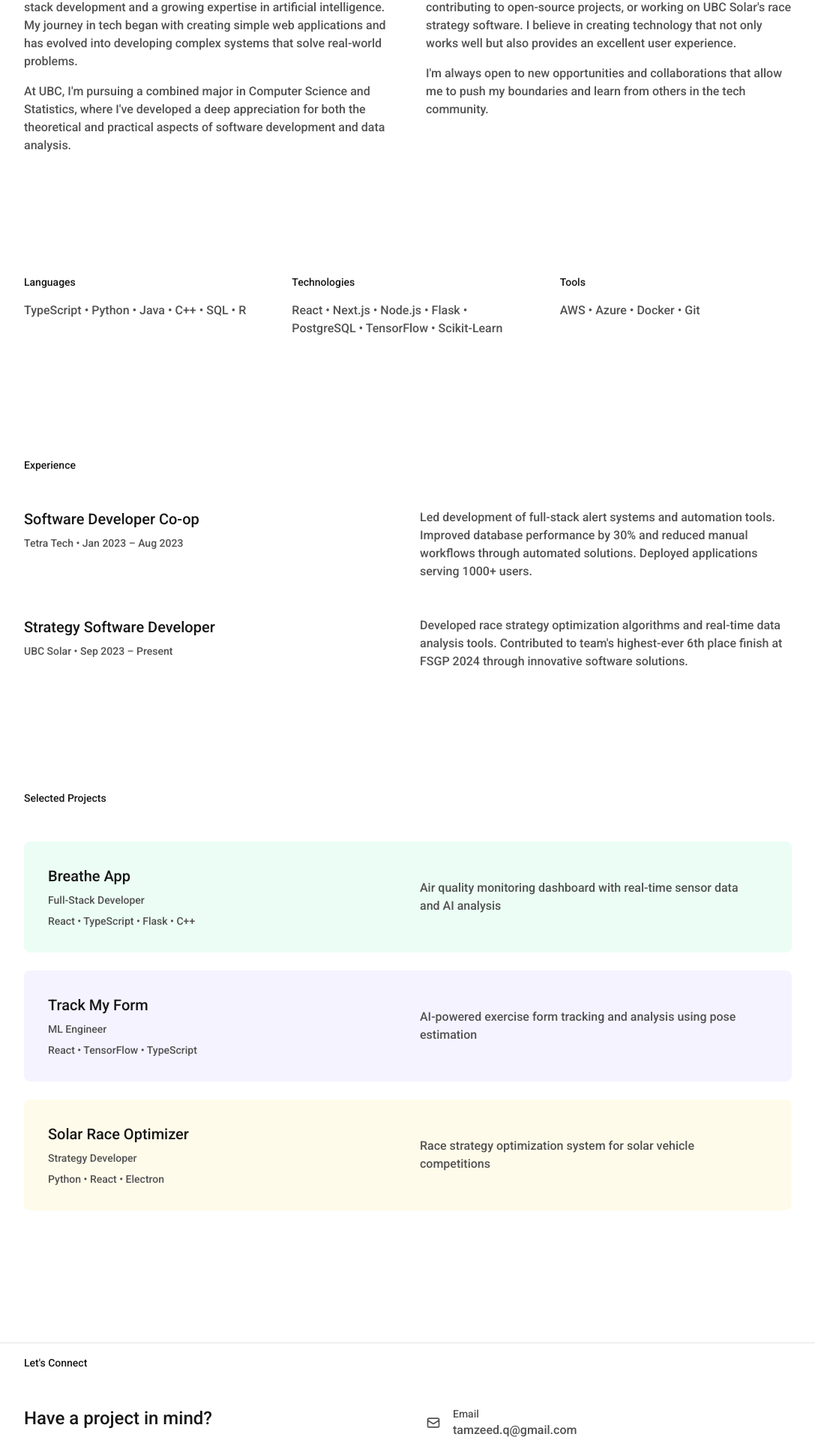
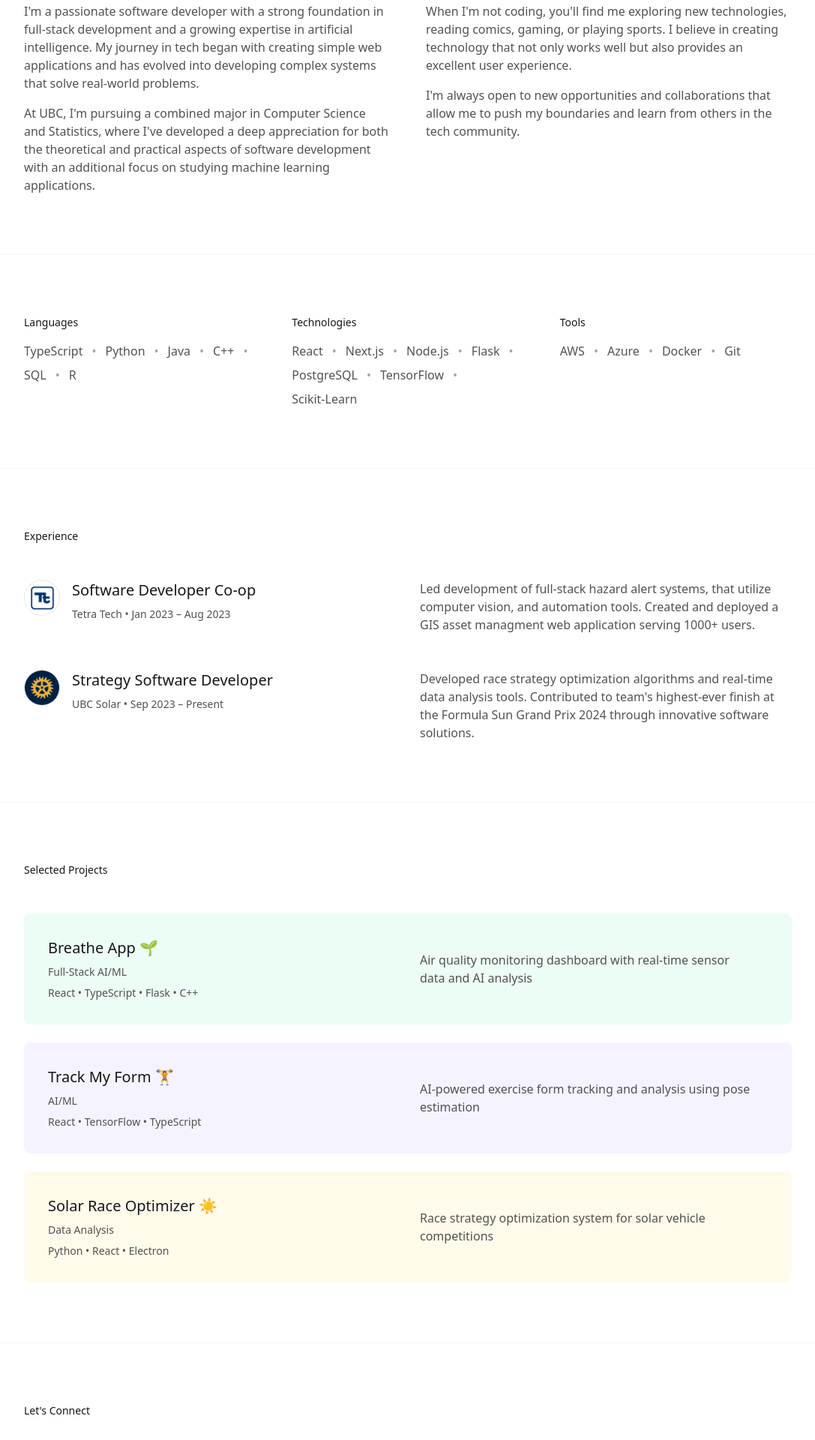
Before and after one commit to tamzeedq/personal_website, a Next.js app: page / in a window 1280 px wide. Shown: the part 734-2654 px from the top of the page at 75% size, without its empty margins (96-1183 px from the left). Built offline with nearby package versions, Linux system fonts and the light colour scheme.

Commit message:
added some more visuals

```diff
--- a/src/app/layout.tsx
+++ b/src/app/layout.tsx
@@ -24,7 +24,7 @@ export default function RootLayout({
 }) {
   return (
     <html lang="en">
-      <body className={roboto.className}>
+      <body>
         {/* <Navbar></Navbar> */}
         {children}
         {/* <Footer></Footer> */}
--- a/src/app/page.tsx
+++ b/src/app/page.tsx
@@ -38,24 +38,24 @@ const MinimalistPortfolio = () => {
 
   const projects = [
     {
-      title: "Breathe App",
-      role: "Full-Stack Developer",
+      title: "Breathe App 🌱",
+      category: "Full-Stack AI/ML",
       tech: "React • TypeScript • Flask • C++",
       description: "Air quality monitoring dashboard with real-time sensor data and AI analysis",
       color: "bg-emerald-50",
       accent: "bg-emerald-400"
     },
     {
-      title: "Track My Form",
-      role: "ML Engineer",
+      title: "Track My Form 🏋️",
+      category: "AI/ML",
       tech: "React • TensorFlow • TypeScript",
       description: "AI-powered exercise form tracking and analysis using pose estimation",
       color: "bg-violet-50",
       accent: "bg-violet-400"
     },
     {
-      title: "Solar Race Optimizer",
-      role: "Strategy Developer",
+      title: "Solar Race Optimizer ☀️",
+      category: "Data Analysis",
       tech: "Python • React • Electron",
       description: "Race strategy optimization system for solar vehicle competitions",
       color: "bg-amber-50",
@@ -67,7 +67,7 @@ const MinimalistPortfolio = () => {
     <div className="min-h-screen bg-white text-neutral-900" onMouseMove={handleMouseMove}>
       {/* Floating Navigation Dots */}
       <div className="fixed right-8 top-1/2 -translate-y-1/2 space-y-4 z-50 hidden md:block">
-        {['hero', 'skills', 'experience', 'projects'].map((section) => (
+        {['hero', 'about', 'skills', 'experience', 'projects'].map((section) => (
           <motion.div
             key={section}
             className={`w-3 h-3 rounded-full cursor-pointer transition-colors duration-300
@@ -113,12 +113,9 @@ const MinimalistPortfolio = () => {
       </motion.nav>
 
       {/* Hero Section */}
-      <section id="hero" className=" pt-32 pb-20 px-6 bg-gradient-to-b from-indigo-50/50 relative">
+      <section id="hero" className=" pt-32 pb-20 px-6 border-b border-neutral-100">
         <div
           className="absolute inset-0 opacity-30"
-          style={{
-            background: `radial-gradient(circle at ${mousePosition.x}px ${mousePosition.y}px, rgba(99, 102, 241, 0.15), transparent 80%)`
-          }}
         />
         <div className="container mx-auto max-w-5xl relative">
           <div className="grid md:grid-cols-2 gap-12 items-center">
@@ -132,7 +129,7 @@ const MinimalistPortfolio = () => {
               >
                 {/* Hi,👋<br></br>
                 <span> I'm Tamzeed</span> */}
-                Tamzeed Quazi 🚀
+                Tamzeed Quazi
               </motion.h1>
 
               <motion.p
@@ -202,7 +199,7 @@ const MinimalistPortfolio = () => {
       </section>
 
       {/* About Section */}
-      <section id="about" className="py-20 px-6">
+      <section id="about" className="py-20 px-6 border-b border-neutral-100">
         {/* <SectionSeparator /> */}
         <div className="container mx-auto max-w-5xl">
           <motion.h2
@@ -211,7 +208,7 @@ const MinimalistPortfolio = () => {
             whileInView={{ opacity: 1, x: 0 }}
             viewport={{ once: true }}
           >
-            About Me
+            About Me 👋
           </motion.h2>
           <div className="grid md:grid-cols-2 gap-12">
             <motion.div
@@ -230,7 +227,7 @@ const MinimalistPortfolio = () => {
               <p>
                 At UBC, I'm pursuing a combined major in Computer Science and Statistics,
                 where I've developed a deep appreciation for both the theoretical and practical
-                aspects of software development and data analysis.
+                aspects of software development with an additional focus on studying machine learning applications.
               </p>
             </motion.div>
             <motion.div
@@ -241,9 +238,8 @@ const MinimalistPortfolio = () => {
               className="text-neutral-600 space-y-4"
             >
               <p>
-                When I'm not coding, you'll find me exploring new technologies, contributing to
-                open-source projects, or working on UBC Solar's race strategy software. I believe
-                in creating technology that not only works well but also provides an excellent
+                When I'm not coding, you'll find me exploring new technologies, reading comics, gaming, or playing sports.
+                I believe in creating technology that not only works well but also provides an excellent
                 user experience.
               </p>
               <p>
@@ -256,14 +252,42 @@ const MinimalistPortfolio = () => {
       </section>
 
       {/* Skills Grid */}
-      <section id="skills" className="py-20 px-6">
-        {/* <SectionSeparator /> */}
+      <section id="skills" className="py-20 px-6 border-b border-neutral-100">
         <div className="container mx-auto max-w-5xl grid md:grid-cols-3 gap-12">
           {[
-            { title: "Languages", content: "TypeScript • Python • Java • C++ • SQL • R" },
-            { title: "Technologies", content: "React • Next.js • Node.js • Flask • PostgreSQL • TensorFlow • Scikit-Learn" },
-            { title: "Tools", content: "AWS • Azure • Docker • Git" }
-          ].map((skill, index) => (
+            {
+              title: "Languages",
+              skills: [
+                { name: "TypeScript", color: "hover:text-[#3178C6]" },
+                { name: "Python", color: "hover:text-[#3776AB]" },
+                { name: "Java", color: "hover:text-[#E76F00]" },
+                { name: "C++", color: "hover:text-[#00599C]" },
+                { name: "SQL", color: "hover:text-[#4479A1]" },
+                { name: "R", color: "hover:text-[#276DC3]" }
+              ]
+            },
+            {
+              title: "Technologies",
+              skills: [
+                { name: "React", color: "hover:text-[#61DAFB]" },
+                { name: "Next.js", color: "hover:text-[#000000]" },
+                { name: "Node.js", color: "hover:text-[#339933]" },
+                { name: "Flask", color: "hover:text-[#000000]" },
+                { name: "PostgreSQL", color: "hover:text-[#336791]" },
+                { name: "TensorFlow", color: "hover:text-[#FF6F00]" },
+                { name: "Scikit-Learn", color: "hover:text-[#F7931E]" }
+              ]
+            },
+            {
+              title: "Tools",
+              skills: [
+                { name: "AWS", color: "hover:text-[#FF9900]" },
+                { name: "Azure", color: "hover:text-[#0078D4]" },
+                { name: "Docker", color: "hover:text-[#2496ED]" },
+                { name: "Git", color: "hover:text-[#F05032]" }
+              ]
+            }
+          ].map((category, index) => (
             <motion.div
               key={index}
               className="group"
@@ -272,18 +296,28 @@ const MinimalistPortfolio = () => {
               transition={{ duration: 0.5, delay: index * 0.2 }}
               viewport={{ once: true }}
             >
-              <h2 className="text-sm font-medium mb-4 text-indigo-600">{skill.title}</h2>
-              <p className="text-neutral-600 group-hover:text-neutral-900 transition-colors">
-                {skill.content}
-              </p>
+              <h2 className="text-sm font-medium mb-4 text-indigo-600">{category.title}</h2>
+              <div className="flex flex-wrap gap-2">
+                {category.skills.map((skill, skillIndex) => (
+                  <>
+                  <motion.span
+                    key={skillIndex}
+                    className={`text-neutral-600 transition-colors cursor-default ${skill.color}`}
+                    whileHover={{ scale: 1.05 }}
+                  >
+                    {skill.name}
+                  </motion.span>
+                    {skillIndex < category.skills.length - 1 && <span className="text-neutral-400 ml-1 mr-1">•</span>}
+                  </>
+                ))}
+              </div>
             </motion.div>
           ))}
         </div>
       </section>
 
       {/* Experience Section */}
-      <section id="experience" className="py-20 px-6 bg-gradient-to-b from-indigo-50/50">
-        {/* <SectionSeparator /> */}
+      <section id="experience" className="py-20 px-6 border-b border-neutral-100">
         <div className="container mx-auto max-w-5xl">
           <motion.h2
             className="text-sm font-medium mb-12 text-indigo-600"
@@ -299,13 +333,15 @@ const MinimalistPortfolio = () => {
                 title: "Software Developer Co-op",
                 company: "Tetra Tech",
                 period: "Jan 2023 – Aug 2023",
-                description: "Led development of full-stack alert systems and automation tools. Improved database performance by 30% and reduced manual workflows through automated solutions. Deployed applications serving 1000+ users."
+                description: "Led development of full-stack hazard alert systems, that utilize computer vision, and automation tools. Created and deployed a GIS asset managment web application serving 1000+ users.",
+                icon: "/images/companies/tt-icon.jpg"
               },
               {
                 title: "Strategy Software Developer",
                 company: "UBC Solar",
                 period: "Sep 2023 – Present",
-                description: "Developed race strategy optimization algorithms and real-time data analysis tools. Contributed to team's highest-ever 6th place finish at FSGP 2024 through innovative software solutions."
+                description: "Developed race strategy optimization algorithms and real-time data analysis tools. Contributed to team's highest-ever finish at the Formula Sun Grand Prix 2024 through innovative software solutions.",
+                icon: "/images/companies/ubc-solar-icon.png"
               }
             ].map((experience, index) => (
               <motion.div
@@ -313,10 +349,18 @@ const MinimalistPortfolio = () => {
                 className="grid md:grid-cols-2 gap-8 group relative"
                 initial={{ opacity: 0, y: 20 }}
                 whileInView={{ opacity: 1, y: 0 }}
-                transition={{ duration: 0.5, delay: index * 0.2 }}
+                transition={{ duration: 0.3, delay: index * 0.2 }}
                 viewport={{ once: true }}
                 whileHover={{ x: 10 }}
               >
+                <div className="flex items-start gap-4">
+                  <div className="flex-shrink-0 w-12 h-12 rounded-full overflow-hidden border border-neutral-200">
+                    <img
+                      src={experience.icon}
+                      alt={`${experience.company} logo`}
+                      className="w-full h-full object-cover"
+                    />
+                  </div>
                   <div>
                     <h3 className="text-xl mb-2 group-hover:text-indigo-600 transition-colors">
                       {experience.title}
@@ -324,6 +368,7 @@ const MinimalistPortfolio = () => {
                     <p className="text-sm text-neutral-600 mb-4">
                       {experience.company} • {experience.period}
                     </p>
+                  </div>
                 </div>
                 <div className="text-neutral-600">
                   {experience.description}
@@ -335,7 +380,7 @@ const MinimalistPortfolio = () => {
       </section>
 
       {/* Projects Section */}
-      <section id="projects" className="py-20 px-6">
+      <section id="projects" className="py-20 px-6 border-b border-neutral-100">
         {/* <SectionSeparator /> */}
         <div className="container mx-auto max-w-5xl">
           <motion.h2
@@ -353,7 +398,7 @@ const MinimalistPortfolio = () => {
                 className={`group grid md:grid-cols-2 gap-8 p-8 rounded-lg cursor-pointer relative overflow-hidden ${project.color}`}
                 initial={{ opacity: 0, y: 20 }}
                 whileInView={{ opacity: 1, y: 0 }}
-                transition={{ duration: 0.5, delay: index * 0.2 }}
+                transition={{ duration: 0.25}}
                 viewport={{ once: true }}
                 whileHover={{ scale: 1.02 }}
               >
@@ -367,7 +412,7 @@ const MinimalistPortfolio = () => {
                   <h3 className="text-xl mb-2 group-hover:text-indigo-600 transition-colors">
                     {project.title}
                   </h3>
-                  <p className="text-sm text-neutral-600 mb-2">{project.role}</p>
+                  <p className="text-sm text-neutral-600 mb-2">{project.category}</p>
                   <p className="text-sm text-neutral-600">{project.tech}</p>
                 </div>
                 <div className="flex items-center justify-between">
@@ -386,8 +431,7 @@ const MinimalistPortfolio = () => {
       </section>
 
       {/* Contact Section */}
-      <section id="contact" className="py-20 px-6 bg-gradient-to-b from-indigo-50/50">
-        <SectionSeparator />
+      <section id="contact" className="py-20 px-6 border-b border-neutral-100">
         <div className="container mx-auto max-w-5xl">
           <motion.h2
             className="text-sm font-medium mb-12 text-indigo-600"
@@ -405,20 +449,11 @@ const MinimalistPortfolio = () => {
               viewport={{ once: true }}
               className="space-y-6"
             >
-              <h3 className="text-2xl font-light">Have a project in mind?</h3>
+              <h3 className="text-2xl font-light">Want to get in touch?</h3>
               <p className="text-neutral-600">
                 I'm always excited to discuss new opportunities, creative ideas, or potential collaborations.
                 Feel free to reach out!
               </p>
-              {/* <motion.button
-                onClick={() => window.location.href = 'mailto:tamzeed.q@gmail.com'}
-                className="inline-flex items-center gap-2 bg-indigo-600 hover:bg-indigo-700 text-white px-6 py-3 rounded-lg transition-all"
-                whileHover={{ scale: 1.05 }}
-                whileTap={{ scale: 0.95 }}
-              >
-                Get in Touch
-                <FaArrowRight className="text-sm" />
-              </motion.button> */}
             </motion.div>
             <motion.div
               initial={{ opacity: 0, y: 20 }}
@@ -428,19 +463,20 @@ const MinimalistPortfolio = () => {
               className="space-y-4"
             >
               {[
-                { label: "Email", value: "tamzeed.q@gmail.com", icon: <HiOutlineMail size={20} /> },
-                { label: "Location", value: "Vancouver, BC", icon: "🌎" },
-                { label: "Availability", value: "Open to opportunities", icon: "✨" }
+                { label: "Email", value: "tamzeed.q@gmail.com", icon: <HiOutlineMail size={20} />, ref: "mailto:tamzeed.q@gmail.com"},
+                { label: "LinkedIn", value: "tamzeedquazi", icon: <FaLinkedin size={20} color='#0077B5'/>, ref: "https://www.linkedin.com/in/tamzeedquazi/"},
+                { label: "Availability", value: "Open to opportunities", icon: "✨", ref: ""}
               ].map((item, index) => (
                 <motion.div
                   key={index}
-                  className="flex items-center gap-4 text-neutral-600"
+                  className={`flex items-center gap-4 text-neutral-600 ${item.ref ? 'cursor-pointer hover:bg-neutral-50 rounded-lg p-2 transition-colors' : ''}`}
                   whileHover={{ x: 10 }}
+                  onClick={() => item.ref && window.open(item.ref, '_blank')}
                 >
                   <span className="text-indigo-600">{item.icon}</span>
                   <div>
                     <p className="text-sm font-medium">{item.label}</p>
-                    <p>{item.value}</p>
+                    <p className={item.ref ? 'hover:text-indigo-600 transition-colors' : ''}>{item.value}</p>
                   </div>
                 </motion.div>
               ))}
@@ -465,7 +501,7 @@ const MinimalistPortfolio = () => {
               whileHover={{ x: -10 }}
             >
               {/* Built with <span className="text-indigo-600">♥</span> in Vancouver */}
-              Footer
+              Vancouver, BC
             </motion.div>
           </div>
         </div>
```
Also changed, not shown: public/images/companies/tt-icon.jpg (added), public/images/companies/ubc-solar-icon.png (added). Lines whose indentation alone changed are shown as unchanged.
